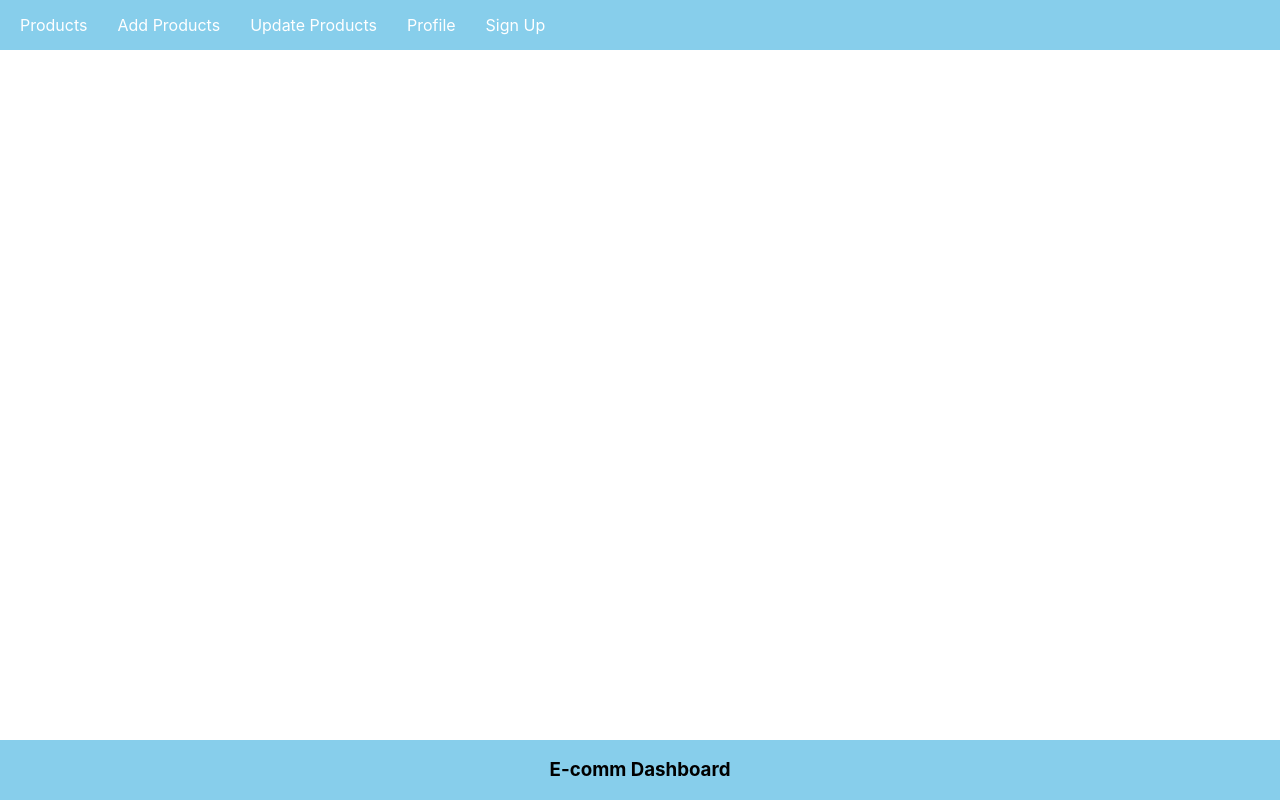
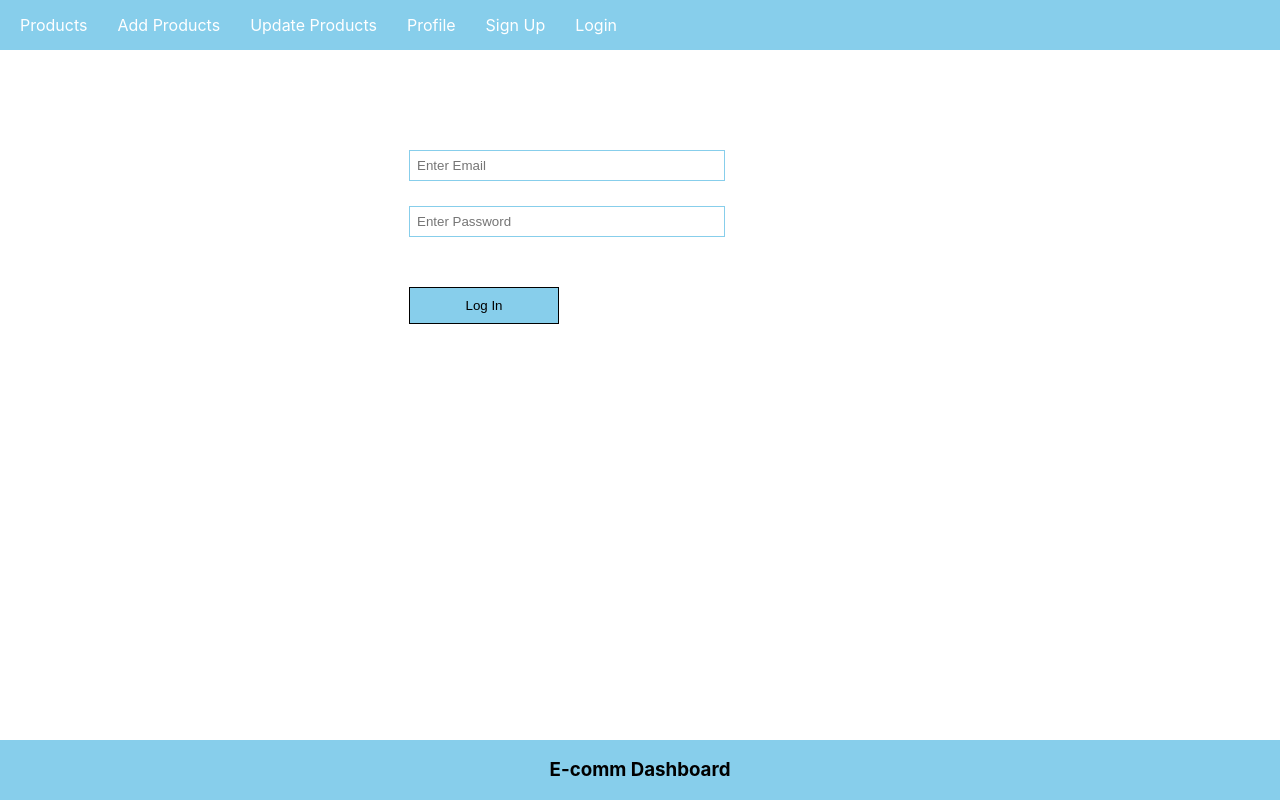
Before and after one commit to SiddharthSinghRawat01/E-DASHBORD, a React (Create React App) app in the folder frontend/: page /login in a window 1280 px wide. Built offline with nearby package versions, Linux system fonts and the light colour scheme.

Commit message:
login sign up

```diff
--- a/frontend/src/App.css
+++ b/frontend/src/App.css
@@ -26,6 +26,11 @@
 }
 .register {
   margin-left: 30%;
+}
+
+.login {
+  margin-left: 30%;
+  margin-top: 100px;
 }
 
 .inputBox {
--- a/frontend/src/App.js
+++ b/frontend/src/App.js
@@ -4,6 +4,7 @@
 import Footer from './components/Footer';
 import SignUp from './components/SignUp';
 import PrivateComponent from './components/PrivateCompnent';
+import Login from './components/Login';
 
 function App() {
   return (
@@ -19,6 +20,7 @@
         <Route path="/profile" element ={<h1>Profile Component</h1>}></Route>
         </Route>
         <Route path="/signup" element = {<SignUp />} />
+        <Route path="/login" element={<Login />} />
       </Routes>
       </BrowserRouter>
       <Footer />
--- /dev/null
+++ b/frontend/src/components/Login.js
@@ -0,0 +1,44 @@
+import React, { useEffect, useState } from 'react';
+import { useNavigate } from 'react-router-dom';
+
+const Login = ()=>{
+    const [email,setEmail] = useState('');
+    const [password,setPassword] = useState('');
+    const navigate = useNavigate();
+    useEffect(()=>{
+        const auth = localStorage.getItem('user');
+        if(auth){
+            navigate('/')
+        }
+    })
+
+    const handelLogin = async ()=>{
+        console.log(email,password);
+        let result = await fetch('http://localhost:5000/login',{
+            method:'post',
+            body: JSON.stringify({email,password}),
+            headers:{
+                'Content-Type': 'application/json'
+            }
+        });
+        result = await result.json();
+        console.warn(result);
+        if(result.name){
+    localStorage.setItem("user",JSON.stringify(result));
+    navigate("/");
+        }else{
+            alert("please enter correct details");
+        }
+
+    }
+
+    return(
+        <div className='login'>
+            <input type="email" value={email} className='inputBox' placeholder='Enter Email' onChange={(e)=> setEmail(e.target.value)} />
+            <input type="password" value={password} className='inputBox' placeholder='Enter Password' onChange={(e)=> setPassword(e.target.value)} />
+            <button onClick={handelLogin} className='appButton' type='button'>Log In</button>
+        </div>
+    )
+}
+
+export default Login;
--- a/frontend/src/components/Nav.js
+++ b/frontend/src/components/Nav.js
@@ -17,7 +17,14 @@
                 <li><Link to="/add">Add Products</Link></li>
                 <li><Link to="/update">Update Products</Link></li>
                 <li><Link to="/profile">Profile</Link></li>
-                <li>{auth ?<Link onClick={logout} to="/signup">Logout</Link>: <Link to="/signup">Sign Up</Link>}</li>
+                {/* <li>{auth ?<Link onClick={logout} to="/signup">Logout</Link>: <Link to="/signup">Sign Up</Link>}</li>
+                <li><Link to="/login">Login</Link></li> */}
+                {
+                    auth ? <Link onClick={logout} to="/signup">Logout</Link>: <>
+                    <li><Link to="/signup">Sign Up</Link></li>
+                <li><Link to="/login">Login</Link></li>
+                    </>
+                }
             </ul>
         </div>
     )
```
Also changed, not shown: 1 other file (tests, documents, lock files or other folders).
